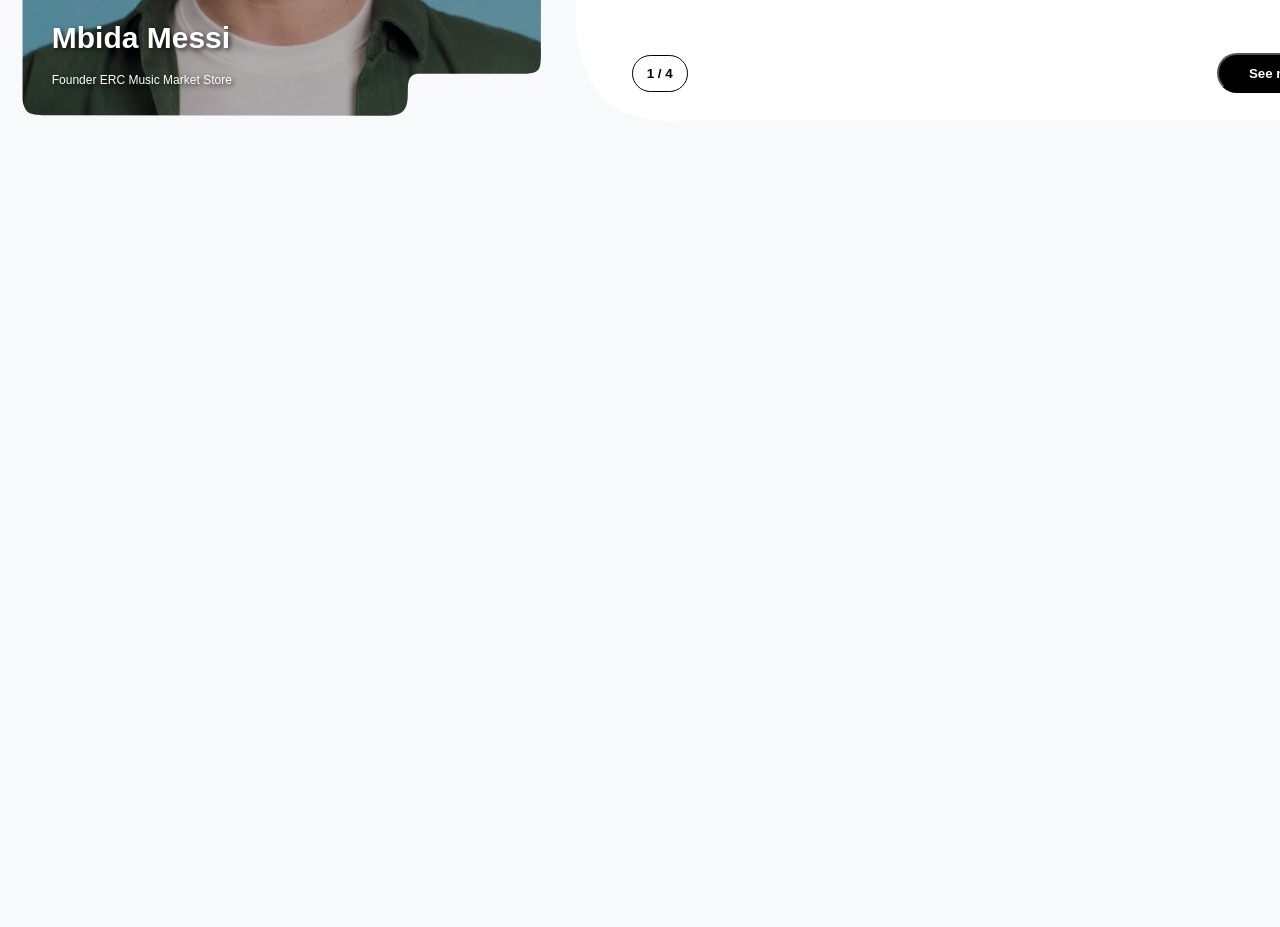
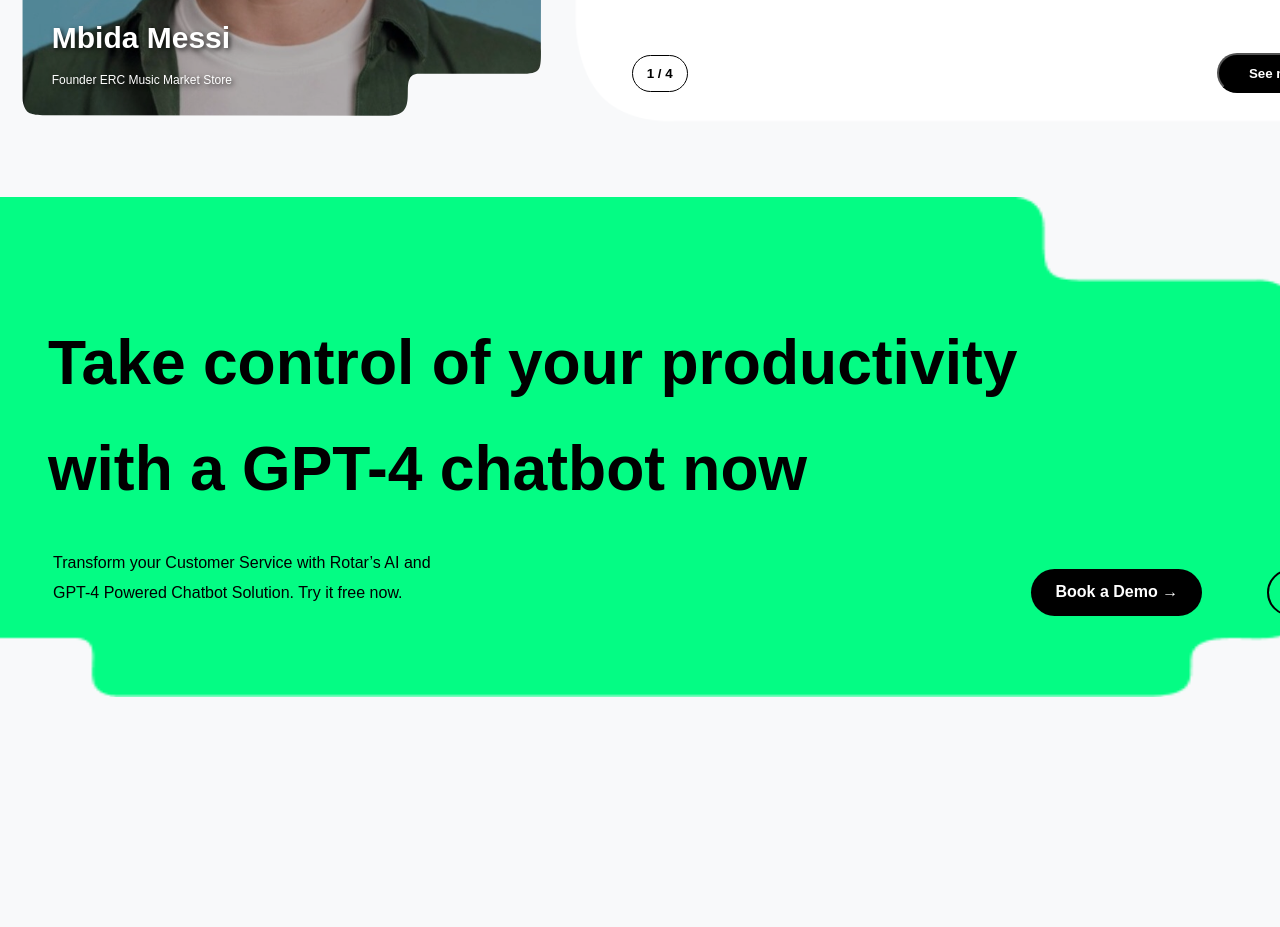
Before and after one commit to AlexsandraRoldan/PROYECTO-CASO-2, a plain HTML site: page pagina_1.html in a window 1280 px wide. Shown: the part 4887-5814 px from the top of the page. Before the commit the page ends 5484 px from the top, so only its background shows below. Drawn offline with Linux system fonts and the light colour scheme.

Commit message:
Implementacion del sexto cuadro (en proceso)

```diff
--- a/estilo.css
+++ b/estilo.css
@@ -1686,3 +1686,100 @@ h2 {
     font-size: 12px;
     margin: 0; /* Elimina el margen superior */
 }
+
+
+/************************sexto texto***************************************/
+.custom-banner {
+
+    position: relative;
+    width: 80%;
+    max-width: 1200px;
+    height: 250px;
+    display: flex;
+    flex-direction: column;
+    justify-content: center;
+    align-items: flex-start;
+    padding: 40px;
+    margin: 0 auto;
+    text-align: left;
+}
+
+.sextocuadro {
+    margin-top: -400px;
+    position: absolute;
+    top: 0;
+    right: -110px;
+    width: 1470px;
+    height: 500px;
+    z-index: -1;
+}
+
+.content {
+    max-width: 1500px;
+    margin-top: -650px;
+}
+
+.content h1 {
+    margin-left: -80px;
+    font-size: 3.9rem;
+    font-weight: bold;
+    line-height: 1.7;
+    margin-bottom: 10px;
+}
+
+.content p {
+    margin-left: -75px;
+    font-size: 16px;
+    line-height: 1.9;
+    margin-bottom: 20px;
+}
+
+.button-container {
+    margin-top: -60px;
+    display: flex;
+    justify-content: flex-end;
+    gap: 15px;
+    width: 100%;
+}
+
+.content {
+
+    display: flex;
+    flex-direction: column;
+    align-items: flex-start; /* Asegura que el texto quede alineado a la izquierda */
+    width: 1300px;
+}
+
+
+.btn {
+    margin-left: 50px;
+    padding: 12px 24px;
+    font-size: 16px;
+    font-weight: bold;
+    border-radius: 25px;
+    cursor: pointer;
+    transition: all 0.3s ease;
+    text-align: center;
+}
+
+
+.btn.black {
+    background: black;
+    color: white;
+    border: none;
+}
+
+.btn.black:hover {
+    background: #333;
+}
+
+.btn.outline {
+    background: transparent;
+    border: 2px solid black;
+    color: black;
+}
+
+.btn.outline:hover {
+    background: black;
+    color: white;
+}
--- a/pagina_1.html
+++ b/pagina_1.html
@@ -393,5 +393,19 @@
         </div>
     </section>
 
+    <section>
+        <div class="custom-banner">
+            <img src="/cuadros/sextocuadro.png" alt="sextocuadro" class="sextocuadro">
+            <div class="content">
+                <h1>Take control of your productivity <br> with a GPT-4 chatbot now</h1>
+                <p>Transform your Customer Service with Rotar’s AI and <br> GPT-4 Powered Chatbot Solution. Try it free now.</p>
+                <div class="button-container">
+                    <button class="btn black">Book a Demo →</button>
+                    <button class="btn outline">Contact Us 📞</button>
+                </div>
+            </div>
+        </div>
+    </section>
+
 </body>
 </html>
```
